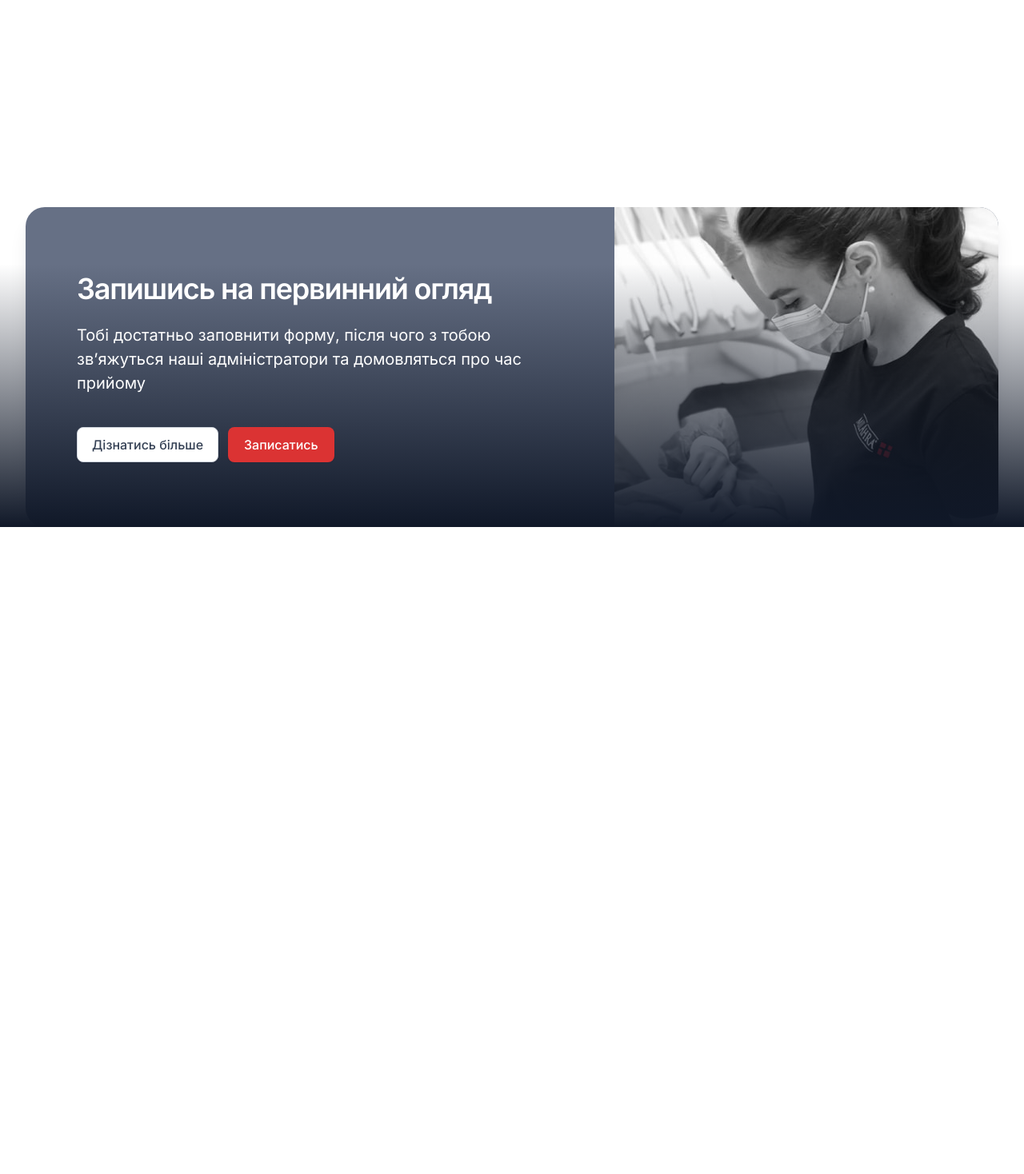
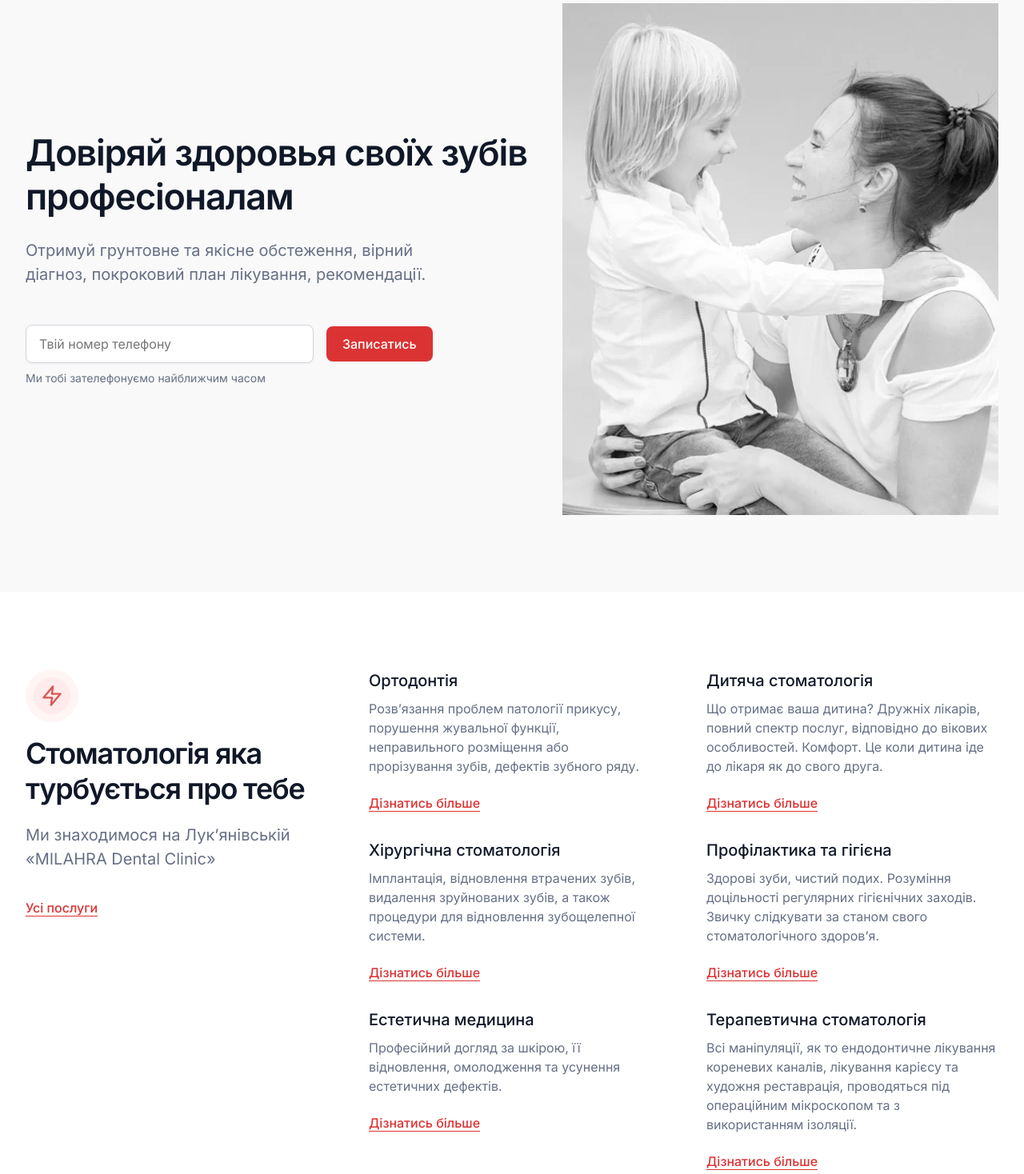
Before and after one commit to RomanVinichenko/milahra, a website built with Parcel: page app/index.html in a window 1280 px wide. Shown: the part 141-1609 px from the top of the page at 80% size. Before the commit the page ends 800 px from the top, so only its background shows below. Built offline with nearby package versions, Linux system fonts and the light colour scheme.

Commit message:
adaptive in progress

```diff
--- a/app/index.html
+++ b/app/index.html
@@ -46,99 +46,99 @@
     </div>
 </header>
 <main class="main">
-<!--    <section class="hero">-->
-<!--        <div class="container">-->
-<!--            <div class="hero__inner">-->
-<!--                <div class="hero__info">-->
-<!--                    <h1 class="hero__title">Довіряй здоровья своїх зубів професіоналам</h1>-->
-<!--                    <p class="hero__subtitle">-->
-<!--                        Отримуй грунтовне та якісне обстеження, вірний діагноз, покроковий-->
-<!--                        план лікування, рекомендації.-->
-<!--                    </p>-->
-<!--                    <form class="hero__form">-->
-<!--                        <label class="hero__label sr-only" for="tel"></label>-->
-<!--                        <input-->
-<!--                            class="hero__tel"-->
-<!--                            type="tel"-->
-<!--                            placeholder="Твій номер телефону"-->
-<!--                            id="tel"-->
-<!--                            name="tel"-->
-<!--                            required-->
-<!--                        />-->
-<!--                        <p class="hero__privacy">-->
-<!--                            We care about your data in our <span>privacy policy</span>-->
-<!--                        </p>-->
-<!--                        <button class="button" type="submit">-->
-<!--                            Записатись-->
-<!--                        </button>-->
-<!--                    </form>-->
-<!--                    <p class="hero__message">Ми тобі зателефонуємо найближчим часом</p>-->
-<!--                </div>-->
-<!--                <picture>-->
-<!--                    <source srcset="images/hero.webp" type="image/webp" />-->
-<!--                    <source srcset="images/hero.jpg" type="image/jpeg" />-->
-<!--                    <img class="hero__img" width="560" height="641" src="images/hero.jpg" alt="Фото-візитка" />-->
-<!--                </picture>-->
-<!--            </div>-->
-<!--        </div>-->
-<!--    </section>-->
-<!--    <section class="info">-->
-<!--        <div class="container">-->
-<!--            <div class="info__inner">-->
-<!--                <div class="info__box">-->
-<!--                    <h2 class="info__title">Стоматологія яка турбується про тебе</h2>-->
-<!--                    <p class="info__subtitle">-->
-<!--                        Ми знаходимося на Лук’янівській «MILAHRA Dental Clinic»-->
-<!--                    </p>-->
-<!--                    <a class="info__services" href="#">Усі послуги</a>-->
-<!--                </div>-->
-<!--                <div class="info__content">-->
-<!--                    <ul class="info__subjects">-->
-<!--                        <li class="info__subject">-->
-<!--                            <h3 class="info__subject-title">Ортодонтія</h3>-->
-<!--                            <p class="info__subject-text">Розв’язання проблем патології прикусу, порушення жувальної-->
-<!--                                функції, неправильного розміщення або прорізування зубів, дефектів зубного ряду.</p>-->
-<!--                            <a class="info__service" href="#"> Дізнатись більше </a>-->
-<!--                        </li>-->
-<!--                        <li class="info__subject">-->
-<!--                            <h3 class="info__subject-title">Хірургічна стоматологія</h3>-->
-<!--                            <p class="info__subject-text">Імплантація, відновлення втрачених зубів, видалення-->
-<!--                                зруйнованих зубів, а також процедури для відновлення зубощелепної системи.</p>-->
-<!--                            <a class="info__service" href="#">Дізнатись більше</a>-->
-<!--                        </li>-->
-<!--                        <li class="info__subject">-->
-<!--                            <h3 class="info__subject-title">Естетична медицина</h3>-->
-<!--                            <p class="info__subject-text">Професійний догляд за шкірою, її відновлення, омолодження та-->
-<!--                                усунення естетичних дефектів.</p>-->
-<!--                            <a class="info__service" href="#">Дізнатись більше</a>-->
-<!--                        </li>-->
-<!--                    </ul>-->
-<!--                    <ul class="info__subjects">-->
-<!--                        <li class="info__subject">-->
-<!--                            <h3 class="info__subject-title">Дитяча стоматологія</h3>-->
-<!--                            <p class="info__subject-text">Що отримає ваша дитина? Дружніх лікарів, повний спектр послуг,-->
-<!--                                відповідно до вікових особливостей. Комфорт. Це коли дитина іде до лікаря як до свого-->
-<!--                                друга.</p>-->
-<!--                            <a class="info__service" href="#">Дізнатись більше</a>-->
-<!--                        </li>-->
-<!--                        <li class="info__subject">-->
-<!--                            <h3 class="info__subject-title">Профілактика та гігієна</h3>-->
-<!--                            <p class="info__subject-text">Здорові зуби, чистий подих. Розуміння доцільності регулярних-->
-<!--                                гігієнічних заходів. Звичку слідкувати за станом свого стоматологічного здоров’я.</p>-->
-<!--                            <a class="info__service" href="#">Дізнатись більше</a>-->
-<!--                        </li>-->
-<!--                        <li class="info__subject">-->
-<!--                            <h3 class="info__subject-title">Терапевтична стоматологія</h3>-->
-<!--                            <p class="info__subject-text">Всі маніпуляції, як то ендодонтичне лікування кореневих-->
-<!--                                каналів, лікування карієсу та художня реставрація, проводяться під операційним-->
-<!--                                мікроскопом та з використанням ізоляції.</p>-->
-<!--                            <a class="info__service" href="#">Дізнатись більше</a>-->
-<!--                        </li>-->
-<!--                    </ul>-->
-<!--                </div>-->
-<!--            </div>-->
-<!--        </div>-->
-<!--    </section>-->
+    <section class="hero">
+        <div class="container">
+            <div class="hero__inner">
+                <div class="hero__info">
+                    <h1 class="hero__title">Довіряй здоровья своїх зубів професіоналам</h1>
+                    <p class="hero__subtitle">
+                        Отримуй грунтовне та якісне обстеження, вірний діагноз, покроковий
+                        план лікування, рекомендації.
+                    </p>
+                    <form class="hero__form">
+                        <label class="hero__label sr-only" for="tel"></label>
+                        <input
+                            class="hero__tel"
+                            type="tel"
+                            placeholder="Твій номер телефону"
+                            id="tel"
+                            name="tel"
+                            required
+                        />
+                        <p class="hero__privacy">
+                            We care about your data in our <span>privacy policy</span>
+                        </p>
+                        <button class="button" type="submit">
+                            Записатись
+                        </button>
+                    </form>
+                    <p class="hero__message">Ми тобі зателефонуємо найближчим часом</p>
+                </div>
+                <picture>
+                    <source srcset="images/hero.webp" type="image/webp" />
+                    <source srcset="images/hero.jpg" type="image/jpeg" />
+                    <img class="hero__img" width="560" height="641" src="images/hero.jpg" alt="Фото-візитка" />
+                </picture>
+            </div>
+        </div>
+    </section>
+    <section class="info">
+        <div class="container">
+            <div class="info__inner">
+                <div class="info__box">
+                    <h2 class="info__title">Стоматологія яка турбується про тебе</h2>
+                    <p class="info__subtitle">
+                        Ми знаходимося на Лук’янівській «MILAHRA Dental Clinic»
+                    </p>
+                    <a class="info__services" href="#">Усі послуги</a>
+                </div>
+                <div class="info__content">
+                    <ul class="info__subjects">
+                        <li class="info__subject">
+                            <h3 class="info__subject-title">Ортодонтія</h3>
+                            <p class="info__subject-text">Розв’язання проблем патології прикусу, порушення жувальної
+                                функції, неправильного розміщення або прорізування зубів, дефектів зубного ряду.</p>
+                            <a class="info__service" href="#"> Дізнатись більше </a>
+                        </li>
+                        <li class="info__subject">
+                            <h3 class="info__subject-title">Хірургічна стоматологія</h3>
+                            <p class="info__subject-text">Імплантація, відновлення втрачених зубів, видалення
+                                зруйнованих зубів, а також процедури для відновлення зубощелепної системи.</p>
+                            <a class="info__service" href="#">Дізнатись більше</a>
+                        </li>
+                        <li class="info__subject">
+                            <h3 class="info__subject-title">Естетична медицина</h3>
+                            <p class="info__subject-text">Професійний догляд за шкірою, її відновлення, омолодження та
+                                усунення естетичних дефектів.</p>
+                            <a class="info__service" href="#">Дізнатись більше</a>
+                        </li>
+                    </ul>
+                    <ul class="info__subjects">
+                        <li class="info__subject">
+                            <h3 class="info__subject-title">Дитяча стоматологія</h3>
+                            <p class="info__subject-text">Що отримає ваша дитина? Дружніх лікарів, повний спектр послуг,
+                                відповідно до вікових особливостей. Комфорт. Це коли дитина іде до лікаря як до свого
+                                друга.</p>
+                            <a class="info__service" href="#">Дізнатись більше</a>
+                        </li>
+                        <li class="info__subject">
+                            <h3 class="info__subject-title">Профілактика та гігієна</h3>
+                            <p class="info__subject-text">Здорові зуби, чистий подих. Розуміння доцільності регулярних
+                                гігієнічних заходів. Звичку слідкувати за станом свого стоматологічного здоров’я.</p>
+                            <a class="info__service" href="#">Дізнатись більше</a>
+                        </li>
+                        <li class="info__subject">
+                            <h3 class="info__subject-title">Терапевтична стоматологія</h3>
+                            <p class="info__subject-text">Всі маніпуляції, як то ендодонтичне лікування кореневих
+                                каналів, лікування карієсу та художня реставрація, проводяться під операційним
+                                мікроскопом та з використанням ізоляції.</p>
+                            <a class="info__service" href="#">Дізнатись більше</a>
+                        </li>
+                    </ul>
+                </div>
+            </div>
+        </div>
+    </section>
 </main>
         <footer class="footer">
             <div class="container">
@@ -151,11 +151,11 @@
                             <button class="button footer__button">Записатись</button>
                         </div>
                     </div>
-                    <div>
+                    <picture>
                         <source srcset="images/footer.webp" type="image/webp"  />
                         <source srcset="images/footer.jpg" type="image/jpeg" />
                         <img class="footer__img" width="480" height="400" src="images/footer.jpg" alt="Фото-візитка" />
-                    </div>
+                    </picture>
                 </div>
             </div>
         </footer>
--- a/app/scss/_global.scss
+++ b/app/scss/_global.scss
@@ -4,13 +4,13 @@ body {
 }
 
 body {
+    display: flex;
+    flex-direction: column;
     font-family: "Inter", sans-serif;
     font-weight: 400;
     font-size: 16px;
     line-height: 1.5;
     color: $text;
-    display: flex;
-    flex-direction: column;
     background-color: $wh;
 }
 
@@ -38,10 +38,6 @@ body {
     background-color: $accent;
     transition: background-color 0.3s;
     cursor: pointer;
-    @include r($md) {
-        width: 100%;
-        max-width: 345px;
-    }
 
     &:hover {
         background-color: $accent-hover;
@@ -65,6 +61,11 @@ body {
             background-color: $gray;
         }
     }
+
+    @include r($md) {
+        width: 100%;
+        max-width: 345px;
+    }
 }
 
 .sr-only {
--- a/app/scss/base/_variables.scss
+++ b/app/scss/base/_variables.scss
@@ -6,7 +6,7 @@ $accent-hover: #a62626;
 $background: #f9f9f9;
 $gray: #d0d5dd;
 $dark: #344054;
-$violet: #9E77ED;
+$violet: #9e77ed;
 $xxl: 1300;
 $xl: 1180;
 $lg: 999;
--- a/app/scss/blocks/_footer.scss
+++ b/app/scss/blocks/_footer.scss
@@ -1,8 +1,5 @@
 .footer {
     position: relative;
-    @include r($md) {
-        display: none;
-    }
 
     &::after {
         content: "";
@@ -61,6 +58,9 @@
     &__img {
         max-width: 480px;
         border-radius: 0 24px 24px 0;
+    }
 
+    @include r($md) {
+        display: none;
     }
 }
--- a/app/scss/blocks/_hero.scss
+++ b/app/scss/blocks/_hero.scss
@@ -7,36 +7,26 @@
         justify-content: space-between;
         padding: 64px 0 96px;
         min-height: calc(100vh - 80px);
+
         @include r($lg) {
             padding: 0;
         }
+
         @include r($md) {
             min-height: 100%;
         }
-
     }
 
-
     &__title {
-        max-width: 690px;
         position: relative;
         margin-right: -30px;
         margin-bottom: 24px;
+        max-width: 690px;
         font-weight: 600;
         font-size: 60px;
         line-height: 1.22;
         letter-spacing: -1.2px;
         color: $title;
-        @include r($xxl) {
-            font-size: 45px;
-            margin-right: 0;
-        }
-        @include r($lg) {
-            font-size: 36px;
-        }
-        @include r($xl) {
-            margin-bottom: 16px;
-        }
 
         &::after {
             content: "";
@@ -45,10 +35,24 @@
             bottom: -3px;
             width: 463px;
             height: 15px;
-            background-image: url("../images/vector.svg");
+            background-image: url("../../images/vector.svg");
+
             @include r($xxl) {
                 display: none;
             }
+        }
+
+        @include r($xxl) {
+            margin-right: 0;
+            font-size: 45px;
+        }
+
+        @include r($lg) {
+            font-size: 36px;
+        }
+
+        @include r($xl) {
+            margin-bottom: 16px;
         }
     }
 
@@ -56,12 +60,15 @@
         margin-bottom: 48px;
         max-width: 560px;
         font-size: 20px;
+
         @include r($xl) {
             margin-bottom: 32px;
         }
+
         @include r($lg) {
             font-size: 18px;
         }
+
         @include r($md) {
             max-width: 100%;
         }
@@ -71,11 +78,11 @@
         display: flex;
         align-items: center;
         margin-bottom: 8px;
+
         @include r($md) {
             flex-direction: column;
+            align-items: flex-start;
             justify-content: left;
-            align-items: flex-start;
-
         }
     }
 
@@ -87,11 +94,13 @@
         border-radius: 8px;
         box-shadow: 0 1px 2px rgba(16, 24, 40, 0.05);
         background-color: $wh;
+
         @include r($lg) {
+            margin-bottom: 8px;
+            width: 100%;
             max-width: 345px;
-            width: 100%;
-            margin-bottom: 8px;
         }
+
         @include r($md) {
             margin-right: 0;
         }
@@ -101,14 +110,16 @@
         @include r($xl) {
             max-width: 440px;
         }
+
         @include r($md) {
+            padding: 64px 0;
             max-width: 100%;
-            padding: 64px 0;
         }
     }
 
     &__message {
         font-size: 14px;
+
         @include r($md) {
             display: none;
         }
@@ -127,29 +138,35 @@
             bottom: 87px;
             width: 333px;
             height: 100px;
-            background-image: url("../images/arrow.svg");
+            background-image: url("../../images/arrow.svg");
         }
     }
+
     &__img {
         object-fit: cover;
+
         @include r($xl) {
             width: 450px;
             height: 515px;
         }
+
         @include r($md) {
             display: none;
         }
     }
+
     &__privacy {
         display: none;
+        margin-bottom: 16px;
         font-size: 14px;
         color: $violet;
-        margin-bottom: 16px;
+
+        span {
+            text-decoration: underline;
+        }
+
         @include r($md) {
             display: block;
         }
-        span {
-            text-decoration: underline;
-        }
     }
 }
--- a/app/scss/blocks/_info.scss
+++ b/app/scss/blocks/_info.scss
@@ -1,12 +1,10 @@
 .info {
     padding: 96px 0;
-    @include r($lg) {
-        padding: 64px 0;
-    }
 
     &__inner {
         display: flex;
         justify-content: space-between;
+
         @include r($md) {
             flex-direction: column;
         }
@@ -21,10 +19,6 @@
         line-height: 1.22;
         letter-spacing: -1.2px;
         color: $title;
-        @include r($lg) {
-            font-size: 30px;
-            margin-bottom: 16px;
-        }
 
         &::after {
             content: "";
@@ -33,30 +27,39 @@
             top: 0;
             width: 66px;
             height: 67px;
-            background-image: url("../images/sharp.svg");
+            background-image: url("../../images/sharp.svg");
+        }
+
+        @include r($lg) {
+            margin-bottom: 16px;
+            font-size: 30px;
         }
     }
 
     &__box {
+        margin-right: 64px;
         max-width: 365px;
-        margin-right: 64px;
+
         @include r($md) {
+            margin-right: 0;
             margin-bottom: 48px;
             max-width: 100%;
-            margin-right: 0;
         }
     }
 
     &__subtitle {
         margin-bottom: 34px;
         font-size: 20px;
+
         @include r($lg) {
+            margin-bottom: 20px;
             font-size: 18px;
-            margin-bottom: 20px;
         }
     }
+
     &__content {
         display: flex;
+
         @include r($xl) {
             flex-direction: column;
         }
@@ -70,19 +73,23 @@
 
     &__subjects {
         max-width: 365px;
-        @include r($xl) {
-            max-width: 100%;
-        }
-        &:not(:last-child){
+
+        &:not(:last-child) {
             margin-right: 64px;
+
             @include r($md) {
                 margin-right: 0;
             }
+        }
+
+        @include r($xl) {
+            max-width: 100%;
         }
     }
 
     &__subject-text {
         margin-bottom: 22px;
+
         @include r($lg) {
             margin-bottom: 15px;
         }
@@ -93,6 +100,7 @@
         font-weight: 500;
         font-size: 20px;
         color: $title;
+
         @include r($lg) {
             margin-bottom: 4px;
         }
@@ -109,4 +117,8 @@
             border-bottom: 1px solid transparent;
         }
     }
+
+    @include r($lg) {
+        padding: 64px 0;
+    }
 }
```
Also changed, not shown: app/scss/blocks/_header.scss (+12 -4 lines).
